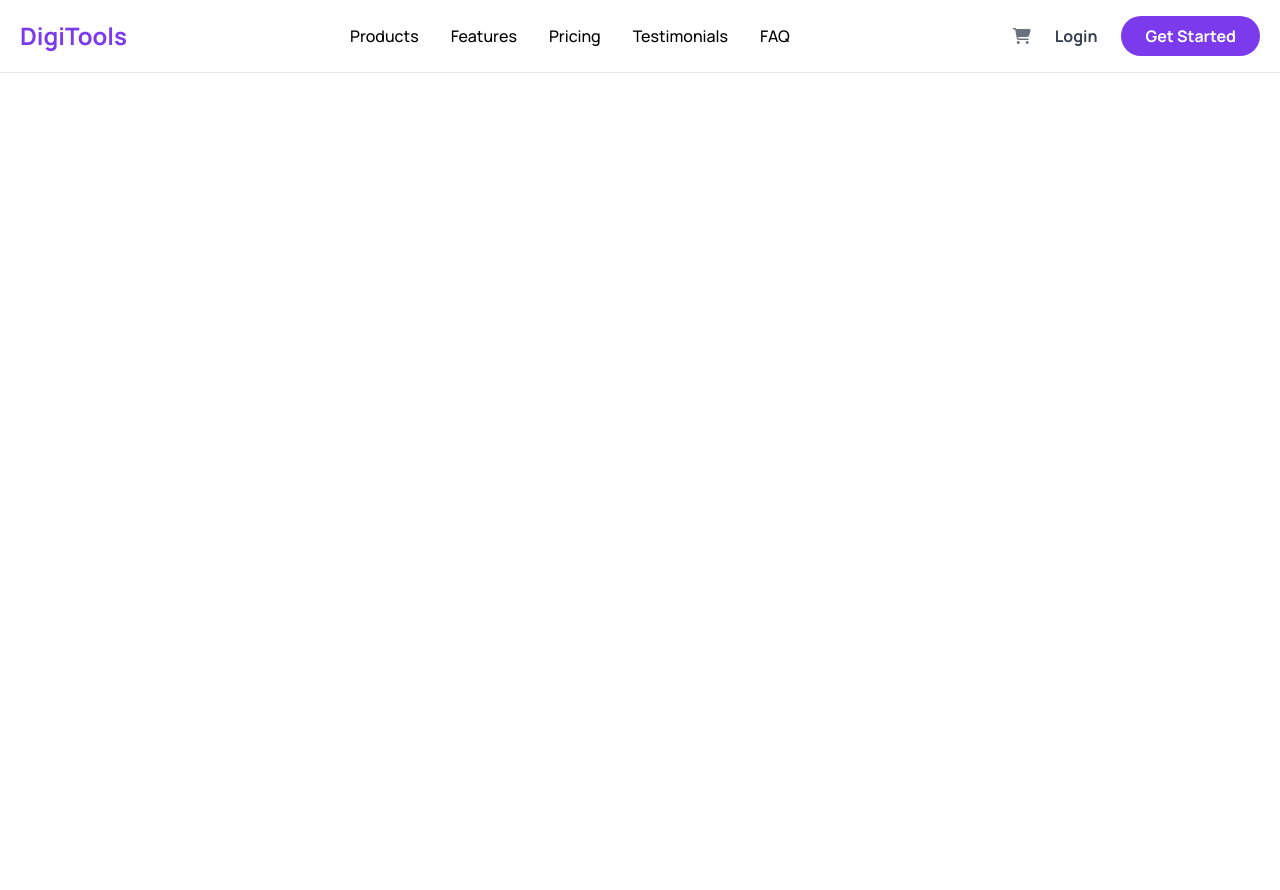
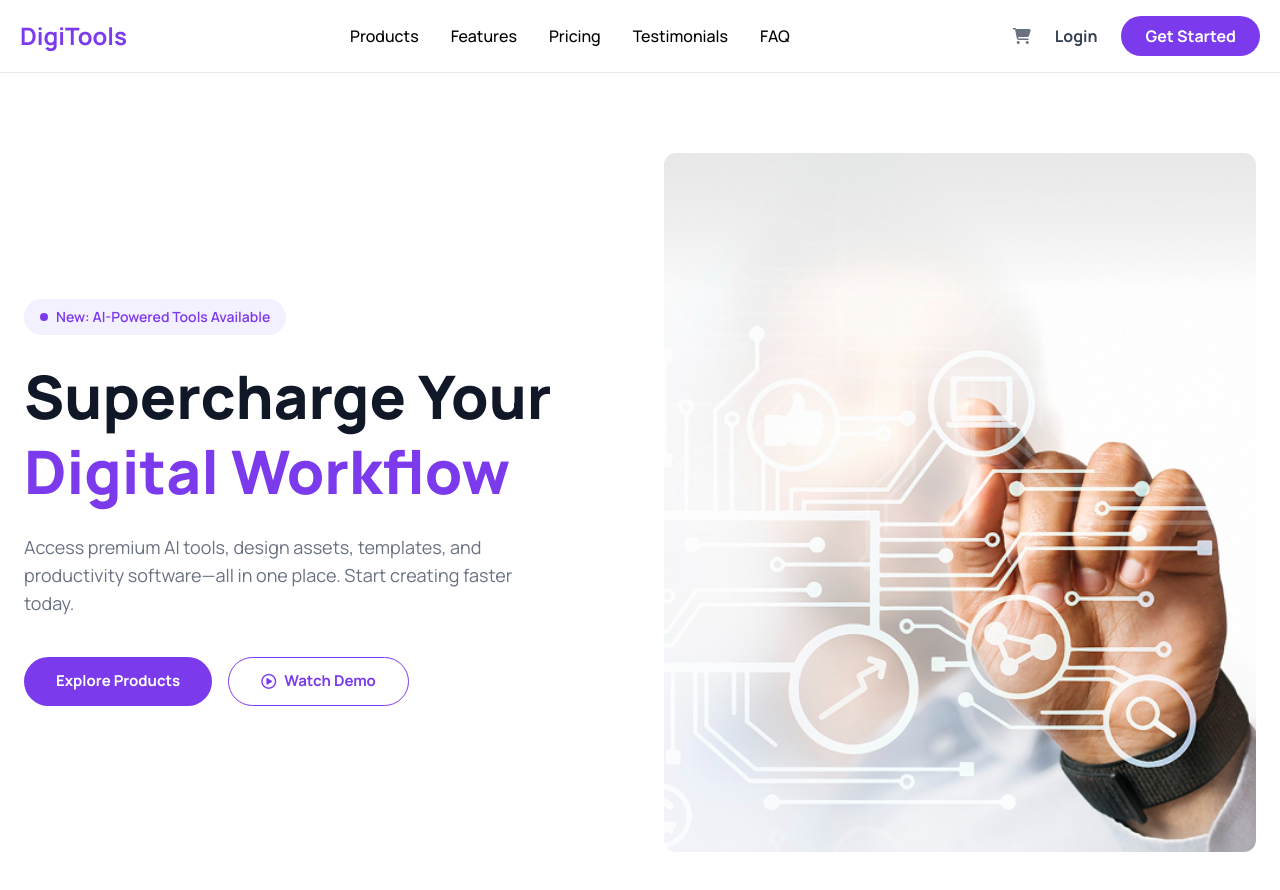
Before and after one commit to mahzabin-sayeka/assignment-6-sayeka, a React (Vite) app: page / in a window 1280 px wide. Shown: the top 890 px of the page. Before the commit the page ends 800 px from the top, so only its background shows below. Built offline with nearby package versions, Linux system fonts and the light colour scheme.

Commit message:
banner done  design

```diff
--- a/src/App.jsx
+++ b/src/App.jsx
@@ -1,3 +1,4 @@
+import Banner from "./component/Banner"
 import NavBar from "./component/NavBar"
 
 function App() {
@@ -5,6 +6,7 @@ function App() {
   return (
     <>
       <NavBar></NavBar>
+      <Banner></Banner>
 
     </>
   )
--- /dev/null
+++ b/src/component/Banner.jsx
@@ -0,0 +1,54 @@
+import React from 'react';
+import bannerMain from '../assets/banner.png';
+
+const Banner = () => {
+  return (
+    <div className="max-w-7xl mx-auto px-6 py-10 md:py-20 flex flex-col md:flex-row items-center gap-12">
+
+
+      <div className="flex-1 baner-content">
+
+{/* banner side text disign */}
+        <div className="inline-flex items-center gap-2 bg-[#f3f0ff] px-4 py-2 rounded-full mb-6">
+          <div className="w-2 h-2 bg-[#7c3aed] rounded-full"></div>
+          <span className="text-[#7c3aed] text-sm font-semibold">New: AI-Powered Tools Available</span>
+        </div>
+
+        <h1 className="text-5xl md:text-6xl font-extrabold text-gray-900 leading-tight mb-6">
+          Supercharge Your <br /> <span className="text-[#7c3aed]">Digital Workflow</span>
+        </h1>
+
+        <p className="text-gray-500 text-lg mb-10 max-w-lg">
+          Access premium AI tools, design assets, templates, and productivity software—all in one place. Start creating faster today.
+        </p>
+
+
+{/* button */}
+        <div className="flex gap-4 flex-wrap">
+          {/* <button className="bg-[#7c3aed] text-white px-8 py-3 rounded-full font-bold text-[15px]">
+            Explore Products
+          </button> */}
+          <button className="bg-[#7c3aed] text-white px-8 py-3 rounded-full font-bold text-[15px] hover:-translate-y-1 transition-all duration-300 active:scale-95">
+            Explore Products
+          </button>
+
+          <button className="border border-[#7c3aed] text-[#7c3aed] px-8 py-3 rounded-full font-bold flex items-center gap-2 text-[15px] hover:-translate-y-1 transition-all duration-300 active:scale-95">
+            <i className="fa-regular fa-circle-play"></i> Watch Demo
+          </button>
+        </div>
+      </div>
+
+ {/* side or image*/}
+      <div className="flex-1 baner-img-container">
+        <img
+          src={bannerMain}
+          alt="Banner Image"
+          className="w-full h-auto rounded-xl"
+        />
+      </div>
+
+    </div>
+  );
+};
+
+export default Banner;
```
